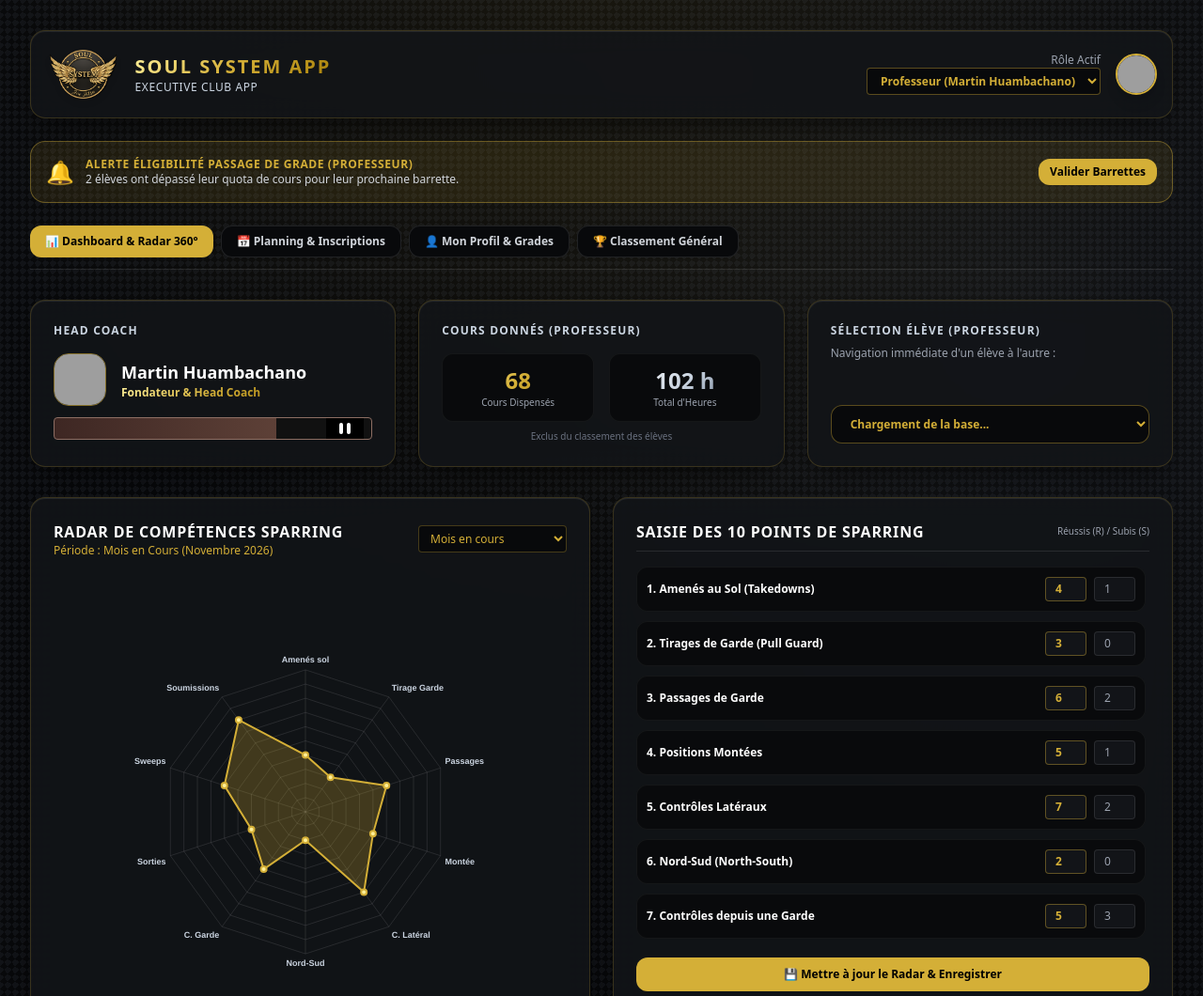
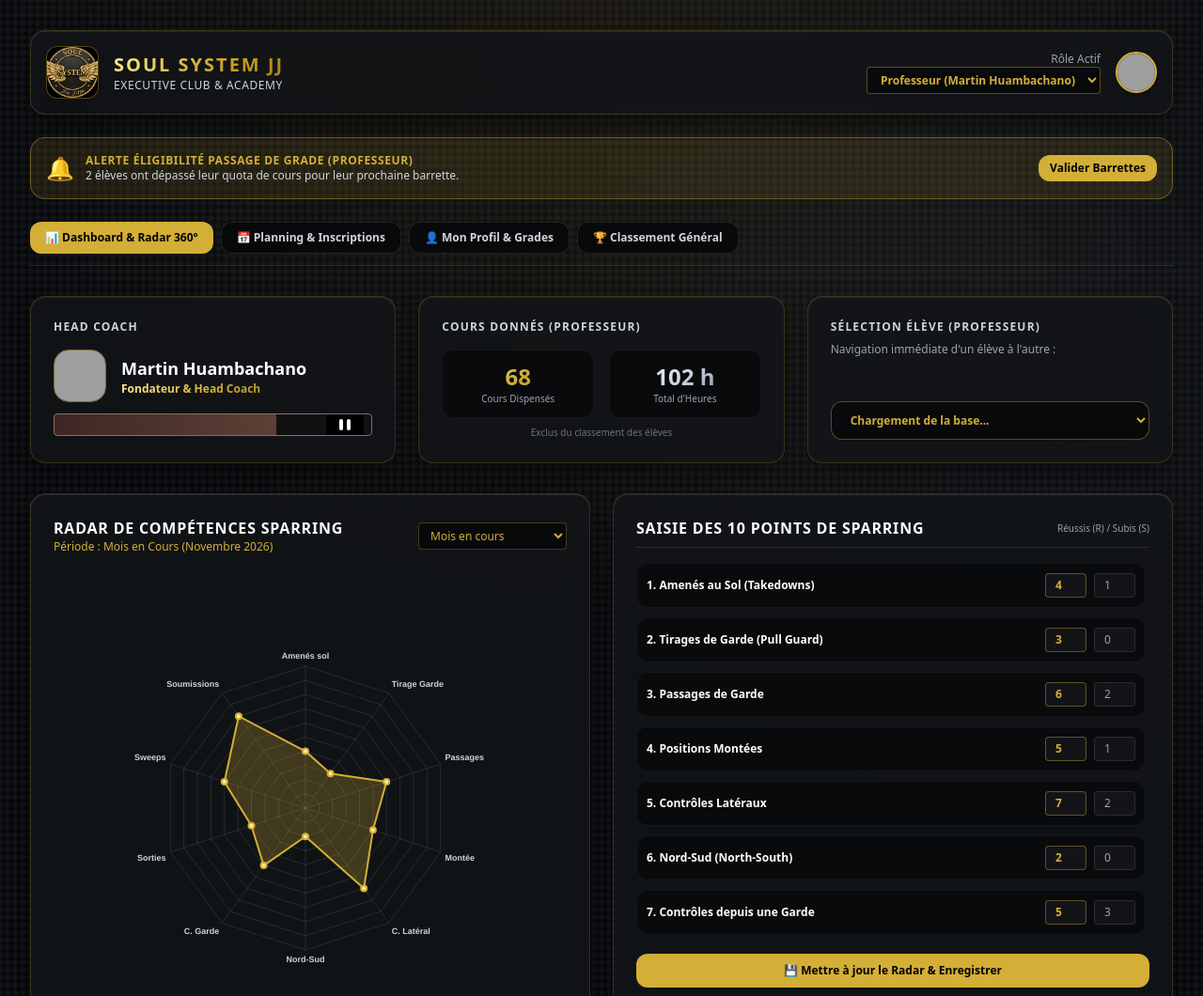
Before and after one commit to SSJJ-Admin/app-soul-system, a plain HTML site: page index.html in a window 1280 px wide. Shown: the top 1060 px of the page at 94% size. Drawn offline with nearby package versions, Linux system fonts and the light colour scheme; grey boxes are pictures that could not be loaded.

Commit message:
Update app title and logo references in index.html

```diff
--- a/index.html
+++ b/index.html
@@ -3,15 +3,15 @@
 <head>
   <meta charset="UTF-8">
   <meta name="viewport" content="width=device-width, initial-scale=1.0, maximum-scale=1.0, user-scalable=no">
-  <title>Soul System App</title>
+  <title>Soul System JJ</title>
 
-  <!-- CONFIGURATION PWA (ICÔNE SANS DÉFORMATION SUR IPHONE & ANDROID) -->
+  <!-- CONFIGURATION PWA (ICÔNE CARRÉE & NOM EXACT "Soul System JJ") -->
   <meta name="apple-mobile-web-app-capable" content="yes">
   <meta name="apple-mobile-web-app-status-bar-style" content="black-translucent">
-  <meta name="apple-mobile-web-app-title" content="Soul System App">
-  <link rel="apple-touch-icon" href="./Logo.png">
-  <link rel="icon" type="image/png" href="./Logo.png">
-  <link rel="manifest" href="data:application/manifest+json;utf8,{\"name\":\"Soul System App\",\"short_name\":\"Soul System App\",\"start_url\":\"/\",\"display\":\"standalone\",\"background_color\":\"#08090B\",\"theme_color\":\"#D4AF37\",\"icons\":[{\"src\":\"./Logo.png\",\"sizes\":\"512x512\",\"type\":\"image/png\"}]}">
+  <meta name="apple-mobile-web-app-title" content="Soul System JJ">
+  <link rel="apple-touch-icon" href="./Logo.jpg">
+  <link rel="icon" type="image/jpeg" href="./Logo.jpg">
+  <link rel="manifest" href="data:application/manifest+json;utf8,{\"name\":\"Soul System JJ\",\"short_name\":\"Soul System JJ\",\"start_url\":\"/\",\"display\":\"standalone\",\"background_color\":\"#08090B\",\"theme_color\":\"#D4AF37\",\"icons\":[{\"src\":\"./Logo.jpg\",\"sizes\":\"512x512\",\"type\":\"image/jpeg\"}]}">
 
   <script src="https://cdn.tailwindcss.com"></script>
   <script src="https://cdn.jsdelivr.net/npm/chart.js"></script>
@@ -79,30 +79,20 @@
       background: linear-gradient(90deg, #3E2723 0%, #5D4037 70%, #111 70%, #111 100%);
       border: 1px solid #8D6E63;
     }
-
-    /* PRESERVATION STRICTE DES PROPORTIONS DU PNG TRANSPARENT */
-    .brand-logo-img {
-      max-height: 52px;
-      width: auto !important;
-      height: auto !important;
-      object-fit: contain;
-      aspect-ratio: auto;
-      display: block;
-    }
   </style>
 </head>
 
 <body class="min-h-screen flex flex-col justify-between p-4 md:p-8">
 
-  <!-- EN-TÊTE AVEC AFICHE DU LOGO TRANSPARENT SANS DÉFORMATION -->
+  <!-- EN-TÊTE AVEC LOGO CARRÉ SANS DÉFORMATION -->
   <header class="w-full max-w-7xl mx-auto flex flex-wrap items-center justify-between p-4 rounded-2xl card-luxe mb-6">
     <div class="flex items-center space-x-4">
-      <div class="flex items-center justify-center p-1">
-        <img src="./Logo.png" alt="Soul System App" class="brand-logo-img filter drop-shadow-md" onerror="this.onerror=null; this.src='https://ui-avatars.com/api/?name=Soul+System&background=D4AF37&color=000';">
+      <div class="w-14 h-14 rounded-xl overflow-hidden border border-gold/40 bg-black flex-shrink-0 shadow-lg">
+        <img src="./Logo.jpg" alt="Soul System JJ" class="w-full h-full object-cover" onerror="this.onerror=null; this.src='./Logo.png';">
       </div>
       <div>
-        <h1 class="font-extrabold text-xl tracking-widest uppercase gold-gradient-text">Soul System App</h1>
-        <p class="text-xs text-silver tracking-wider uppercase">Executive Club App</p>
+        <h1 class="font-extrabold text-xl tracking-widest uppercase gold-gradient-text">Soul System JJ</h1>
+        <p class="text-xs text-silver tracking-wider uppercase">Executive Club & Academy</p>
       </div>
     </div>
 
@@ -212,7 +202,7 @@
           </div>
         </div>
 
-        <!-- FORMULAIRE COMPLET DES 10 POINTS DE SPARRING -->
+        <!-- FORMULAIRE COMPLET DES 10 POINTS DE SPARRING (REUSSIS / SUBIS) -->
         <div class="lg:col-span-6 card-luxe p-6 rounded-2xl space-y-4">
           <div class="flex justify-between items-center border-b border-white/10 pb-2">
             <h2 class="text-base font-bold text-white uppercase tracking-wider">Saisie des 10 Points de Sparring</h2>
@@ -220,6 +210,7 @@
           </div>
 
           <div class="space-y-2.5 max-h-[400px] overflow-y-auto pr-1 text-xs">
+
             <div class="bg-carbone/80 p-2.5 rounded-xl border border-white/5 flex justify-between items-center">
               <span class="font-bold text-white">1. Amenés au Sol (Takedowns)</span>
               <div class="flex space-x-2">
@@ -299,6 +290,7 @@
                 <input type="number" id="subLoss" value="1" class="w-11 bg-anthracite border border-white/10 text-center rounded text-gray-400 p-1">
               </div>
             </div>
+
           </div>
 
           <button onclick="enregistrerStatsSparring()" class="w-full py-2.5 rounded-xl bg-gold text-black font-bold text-xs hover:bg-gold-light transition">
@@ -383,7 +375,7 @@
 
     </div>
 
-    <!-- ONGLET 3 : MON PROFIL ET GESTION DES GRADES -->
+    <!-- ONGLET 3 : MON PROFIL ET GESTION LIBRE DES GRADES -->
     <div id="sectionMonProfil" class="hidden card-luxe p-6 rounded-2xl space-y-6">
       <div class="flex flex-wrap justify-between items-center border-b border-white/10 pb-4">
         <div>
@@ -500,7 +492,7 @@
   </main>
 
   <footer class="w-full max-w-7xl mx-auto text-center text-xs text-gray-500 py-6 mt-8 border-t border-white/5">
-    Soul System App © 2026 — Executive PWA Application
+    Soul System JJ © 2026 — Executive PWA Application
   </footer>
 
   <script>
```
